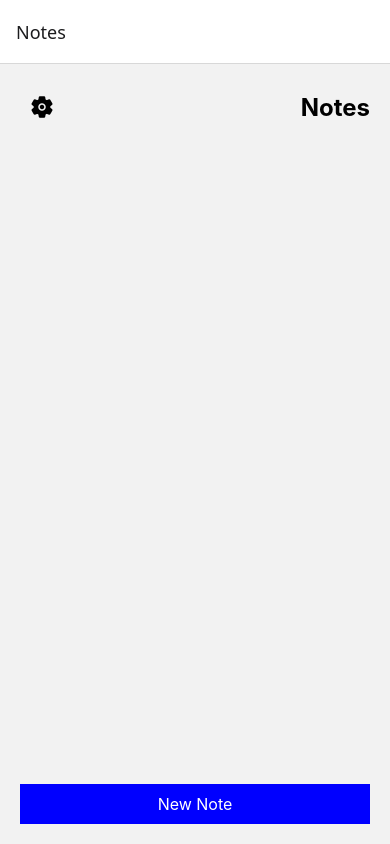
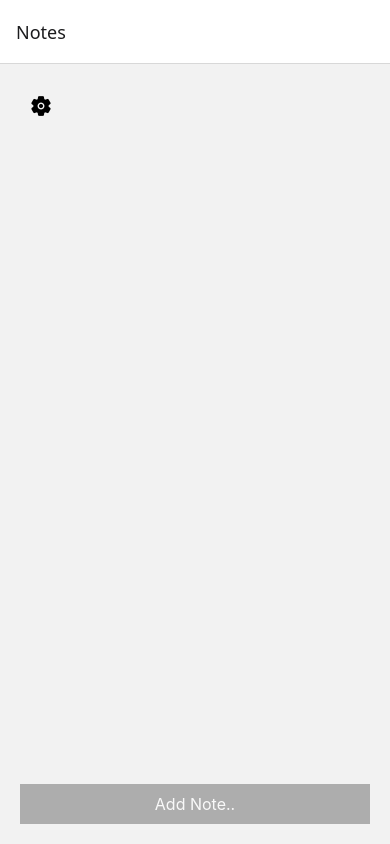
Before and after one commit to samiullah2001/Notes-App, a React Native app in the folder NotesApp/: screen /Notes in a window 390 px wide. Built offline with nearby package versions, Linux system fonts and the light colour scheme.

Commit message:
notes 2.0

```diff
--- a/NotesApp/src/screens/NotesScreen.js
+++ b/NotesApp/src/screens/NotesScreen.js
@@ -81,10 +81,10 @@ export default function NotesApp() {
     <View style={styles.container}>
       <View style={styles.header}>
         <TouchableOpacity style={styles.settingsButton} onPress={() => setSettingsModalVisible(true)}>
-          <Ionicons name="settings" size={24} color="black" />
+          <Ionicons name="settings" size={22} color="black" />
         </TouchableOpacity>
-        <Text style={styles.title}>Notes</Text>
       </View>
+
       <FlatList
         data={notes}
         keyExtractor={item => item.id}
@@ -97,10 +97,45 @@ export default function NotesApp() {
           </TouchableOpacity>
         )}
       />
-      <TouchableOpacity style={styles.addButton} onPress={() => setModalVisible(true)}>
-        <Text style={styles.addButtonText}>New Note</Text>
+
+      {/* Add Note Button */}
+      <TouchableOpacity
+        style={[styles.addButton, (input.trim() === '' && !image) && styles.disabledButton]}
+        onPress={() => setModalVisible(true)}
+      >
+        <Text style={styles.addButtonText}>Add Note..</Text>
       </TouchableOpacity>
 
+      {/* Add Note Modal */}
+      <Modal visible={modalVisible} animationType="slide">
+        <View style={styles.modalContainer}>
+          <TouchableOpacity style={styles.closeButton} onPress={() => setModalVisible(false)}>
+            <Ionicons name="close" size={30} color="black" />
+          </TouchableOpacity>
+
+          <TextInput
+            style={styles.textInput}
+            placeholder="Write a note..."
+            onChangeText={setInput}
+          />
+
+          {image && <Image source={{ uri: image }} style={styles.viewNoteImage} />}
+
+          <TouchableOpacity onPress={pickImage}>
+            <Ionicons name="image" size={30} color="blue" />
+          </TouchableOpacity>
+
+          <TouchableOpacity
+            style={[styles.saveButton, (input.trim() === '' && !image) && styles.disabledButton]}
+            onPress={addNote}
+            disabled={input.trim() === '' && !image}
+          >
+            <Text style={styles.addButtonText}>Save Note</Text>
+          </TouchableOpacity>
+        </View>
+      </Modal>
+
+      {/* View Note Modal */}
       <Modal visible={viewModalVisible} animationType="slide">
         <ScrollView contentContainerStyle={styles.modalContainer}>
           {selectedNote && (
@@ -110,6 +145,7 @@ export default function NotesApp() {
               </TouchableOpacity>
               {selectedNote.image && <Image source={{ uri: selectedNote.image }} style={styles.viewNoteImage} />}
               <Text style={styles.noteText}>{selectedNote.text}</Text>
+
               <View style={styles.editContainer}>
                 <TextInput
                   style={styles.textInput}
@@ -127,6 +163,16 @@ export default function NotesApp() {
             </>
           )}
         </ScrollView>
+      </Modal>
+      <Modal visible={settingsModalVisible} animationType="slide">
+        <View style={styles.modalContainer}>
+          <TouchableOpacity style={styles.closeButton} onPress={() => setSettingsModalVisible(false)}>
+            <Ionicons name="close" size={30} color="black" />
+          </TouchableOpacity>
+          <Text style={styles.title}>About Notes App</Text>
+          <Text>Version: 1.0.0</Text>
+          <Text>Contact: support@notesapp.com</Text>
+        </View>
       </Modal>
     </View>
   );
@@ -147,5 +193,6 @@ const styles = StyleSheet.create({
   closeButton: { position: 'absolute', top: 20, right: 20, zIndex: 1 },
   textInput: { borderBottomWidth: 1, width: '80%', padding: 10, marginBottom: 10 },
   editContainer: { flexDirection: 'row', alignItems: 'center', justifyContent: 'space-between', width: '100%', padding: 10, backgroundColor: 'white', position: 'absolute', bottom: 0, left: 0, right: 0 },
-  saveButton: { backgroundColor: 'green', padding: 10, borderRadius: 5, marginLeft: 10 }
+  saveButton: { backgroundColor: 'green', padding: 10, borderRadius: 5, marginLeft: 10 },
+  disabledButton: { backgroundColor: 'gray', opacity: 0.6 }
 });
```
Also changed, not shown: package.json (added, +13 -0 lines), 2 other files (tests, documents, lock files or other folders).
